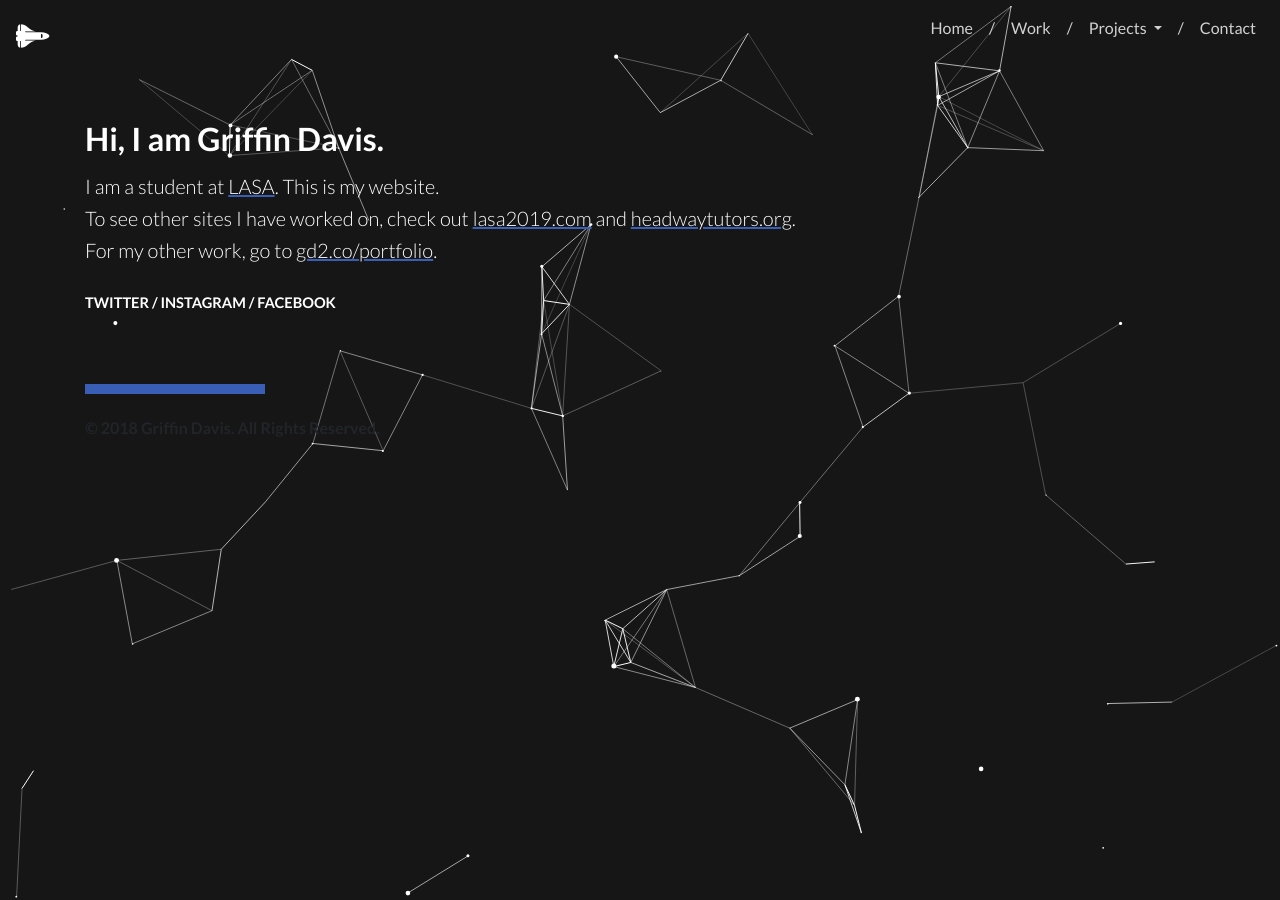
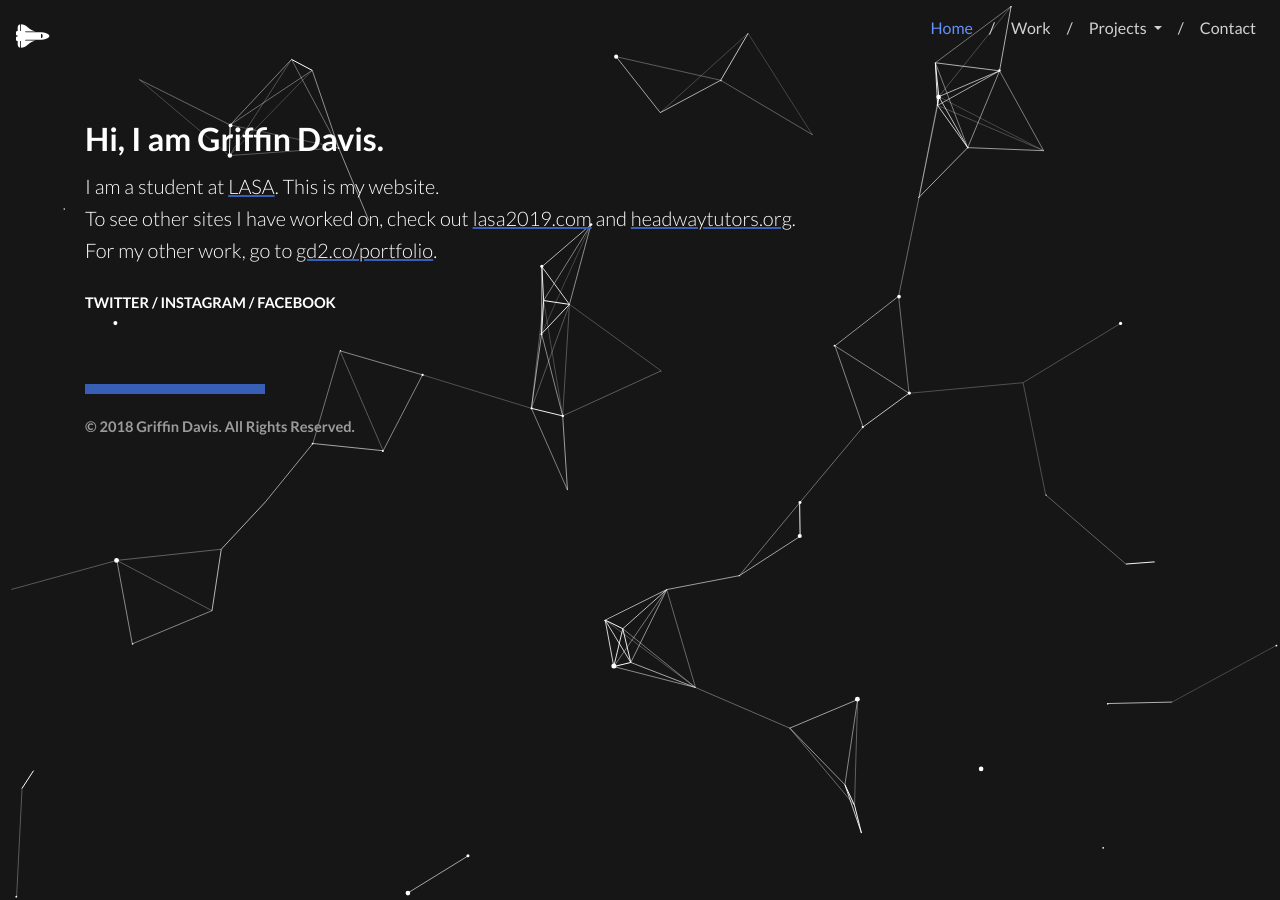
Before and after one commit to griffindvs/griffindvs.com, a Jekyll site: the page built from public/_pages/index.html, in a window 1280 px wide. Built offline with Jekyll 4.4.1, drawn with Linux system fonts in a browser that asks for light colours; nearby versions of some CDN libraries.

Commit message:
Fix styles

```diff
--- a/public/_sass/_global.scss
+++ b/public/_sass/_global.scss
@@ -31,18 +31,36 @@
   color: white;
 }
 
+section {
+  padding: 6rem;
+}
+
+.main-brand {
+  margin-left: 20px;
+}
+
 a {
+  color: $primary !important;
+}
+
+a.index-link {
   color: white !important;
   text-decoration: underline !important;
   text-decoration-color: #395eb5 !important;
 }
 
-a:hover {
+a.link-404 {
+  color: #395eb5 !important;
+  text-decoration: none !important;
+}
+
+a.index-link:hover {
   text-decoration: underline overline !important;
   text-decoration-color: #395eb5 !important;
 }
 
 a.social-link {
+  color: white !important;
   text-decoration: none !important;
 }
 
@@ -55,9 +73,14 @@
   text-decoration-color: #395eb5 !important;
 }
 
+.index-copy {
+  font-size: 11pt;
+  color: #9b9b9b;
+}
+
 .copy {
   font-size: 11pt;
-  color: #9b9b9b;
+  color: $gray-800;
 }
 
 .line {
--- a/public/_sass/_navbar.scss
+++ b/public/_sass/_navbar.scss
@@ -11,3 +11,29 @@
 .indexnav-icon {
   color: white !important;
 }
+
+a.main-nav {
+  color: white !important;
+}
+
+nav-icon {
+  color: white !important;
+}
+
+.dropdown-item {
+  color: black !important;
+}
+
+a.dropdown-item:active {
+  color: white !important;
+  background-color: $primary !important;
+}
+
+a.dropdown-item.active {
+  color: white !important;
+  background-color: $primary !important;
+}
+
+.nav-link.active {
+  color: #6390f9 !important;
+}
```
